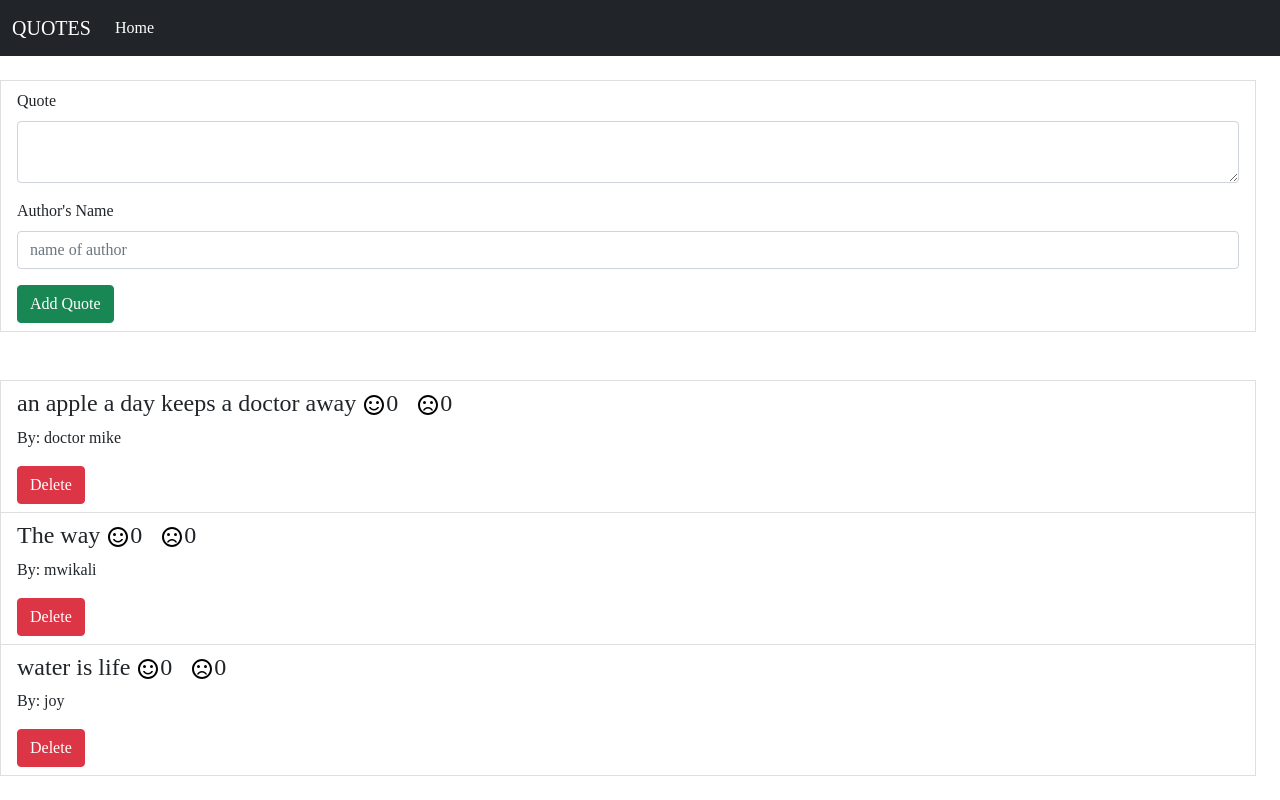
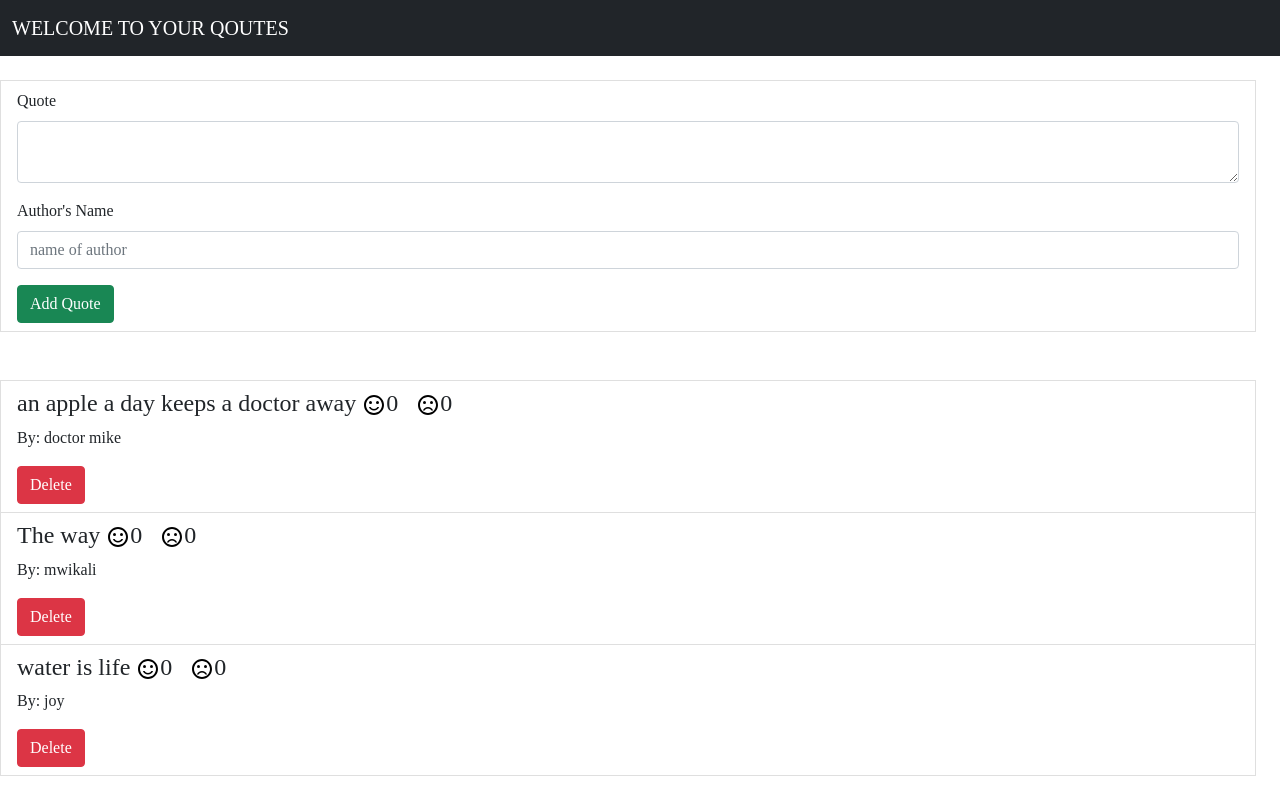
Before and after one commit to JoyChristine/Quotes, an Angular app: page / in a window 1280 px wide. Built offline with nearby package versions, Linux system fonts and the light colour scheme.

Commit message:
change header

```diff
--- a/src/app/header/header.component.html
+++ b/src/app/header/header.component.html
@@ -1,18 +1,8 @@
 
 <nav class="navbar navbar-expand-lg navbar-light bg-dark">
     <div class="container-fluid">
-      <a class="navbar-brand" href="#">QUOTES</a>
+      <a class="navbar-brand" href="#">WELCOME TO YOUR QOUTES</a>
 
-      <div class="collapse navbar-collapse" id="navbarText">
-        <ul class="navbar-nav me-auto mb-2 mb-lg-0">
-          <li class="nav-item">
-            <a class="nav-link active" aria-current="page" href="#" style="color: #fff;">Home</a>
-          </li>
 
-        </ul>
-        <!-- <span class="navbar-text">
-          Navbar text with an inline element
-        </span> -->
-      </div>
     </div>
   </nav>
```
Also changed, not shown: src/app/assets/dislike.svg (deleted).
